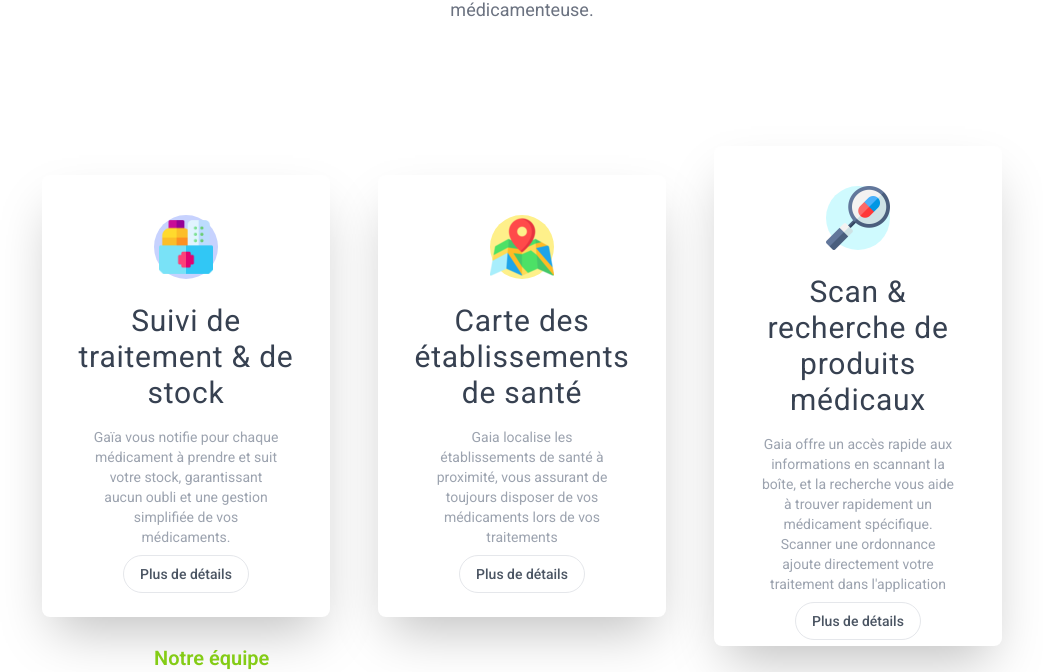
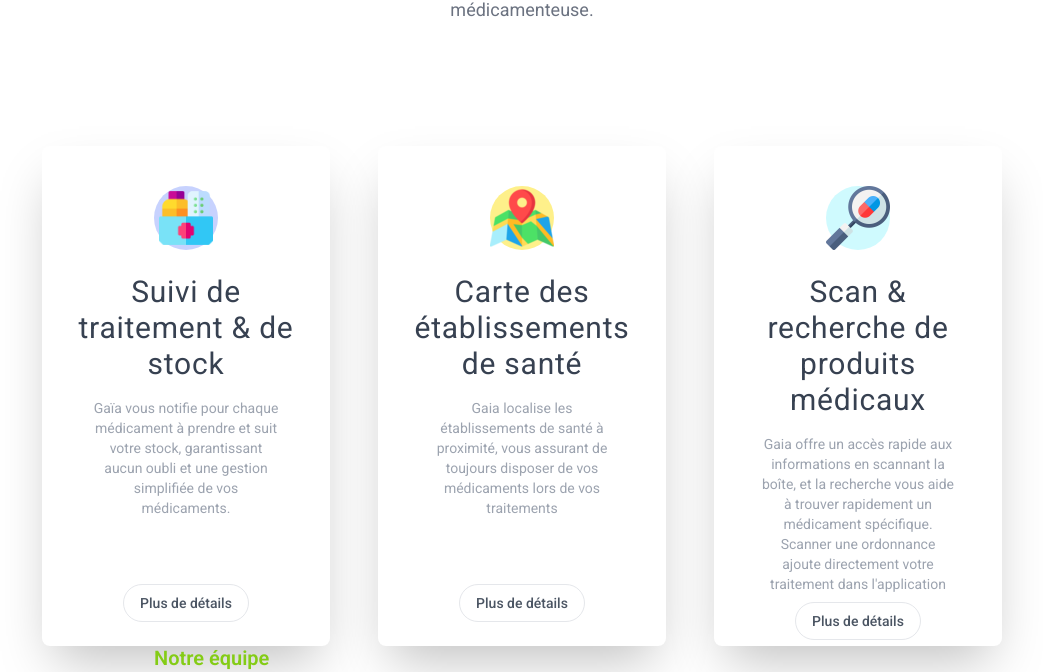
Before and after one commit to Gaia-Medication/Gaia-Website, a React (Vite) app: page / in a window 1280 px wide. Shown: the part 952-1624 px from the top of the page, without its empty margins (118-1161 px from the left). Built offline with nearby package versions, Linux system fonts and the light colour scheme.

Commit message:
fix-presentation: responsive

```diff
--- a/src/componant/Presentation.tsx
+++ b/src/componant/Presentation.tsx
@@ -19,7 +19,7 @@ const Presentation: React.FC = () => {
       </div>
 
       <div className="flex md:flex-row flex-col flex-wrap items-center justify-center mt-8 w-[90%]">
-        <div className="flex flex-col items-center gap-2 bg-white rounded-lg md:shadow-2xl shadow-neutral-200 p-6 pt-10 mx-6 md:w-[25%] w-[80%] max-h-[500px] duration-200 md:hover:shadow-indigo-100">
+        <div className="flex flex-col items-center gap-2 bg-white rounded-lg md:shadow-2xl shadow-neutral-200 p-6 pt-10 mx-6 md:w-[25%] w-[80%] max-h-[500px] xl:min-h-[500px] duration-200 md:hover:shadow-indigo-100">
           <div className="flex items-center justify-center h-16 w-16 bg-indigo-200 rounded-full"><img src={stockIcon} alt="stock icon" className="h-[85%]"></img></div>
           <h3 className=" text-xl lg:text-3xl font-normal text-gray-700 mt-4 tracking-wide text-center">
             Suivi de traitement & de stock
@@ -32,7 +32,7 @@ const Presentation: React.FC = () => {
           <button className="bg-white hover:bg-gray-100 text-gray-600 font-medium py-2 px-4 rounded-full mt-auto border text-sm">Plus de détails</button>
         </div>
 
-        <div className="flex flex-col items-center gap-2 bg-white rounded-lg md:shadow-2xl shadow-neutral-200 p-6 pt-10 mx-6 md:w-[25%] w-[80%] max-h-[500px] duration-200 md:hover:shadow-yellow-100">
+        <div className="flex flex-col items-center gap-2 bg-white rounded-lg md:shadow-2xl shadow-neutral-200 p-6 pt-10 mx-6 md:w-[25%] w-[80%] max-h-[500px] xl:min-h-[500px] duration-200 md:hover:shadow-yellow-100">
           <div className="flex items-center justify-center h-16 w-16 bg-yellow-200 rounded-full"><img src={mapIcon} alt="map icon"></img></div>
           <h3 className=" text-xl lg:text-3xl font-normal text-gray-700 mt-4 tracking-wide text-center">
             Carte des établissements de santé
@@ -45,7 +45,7 @@ const Presentation: React.FC = () => {
           <button className="bg-white hover:bg-gray-100 text-gray-600 font-medium py-2 px-4 rounded-full mt-auto border text-sm">Plus de détails</button>
         </div>
 
-        <div className="flex flex-col items-center gap-2 bg-white rounded-lg md:shadow-2xl shadow-neutral-200 p-6 pt-10 mx-6 md:w-[25%] w-[80%] max-h-[500px] duration-200 md:hover:shadow-cyan-100">
+        <div className="flex flex-col items-center gap-2 bg-white rounded-lg md:shadow-2xl shadow-neutral-200 p-6 pt-10 mx-6 md:w-[25%] w-[80%] max-h-[500px] xl:min-h-[500px] duration-200 md:hover:shadow-cyan-100">
           <div className="flex items-center justify-center h-16 w-16 bg-cyan-100 rounded-full"><img src={researchMed} alt="composition icon"></img></div>
 
           <h3 className=" text-xl lg:text-3xl font-normal text-gray-700 mt-4 tracking-wide text-center">
```
